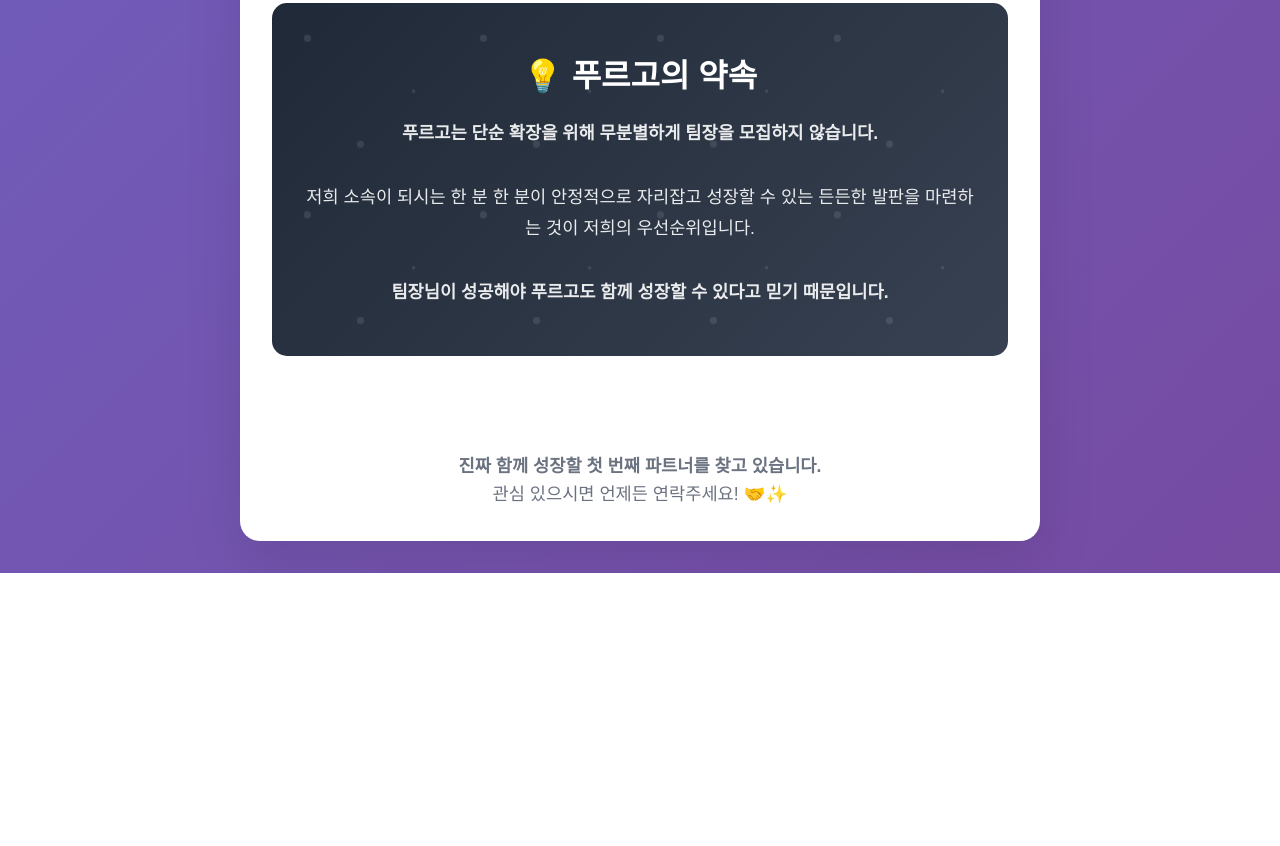
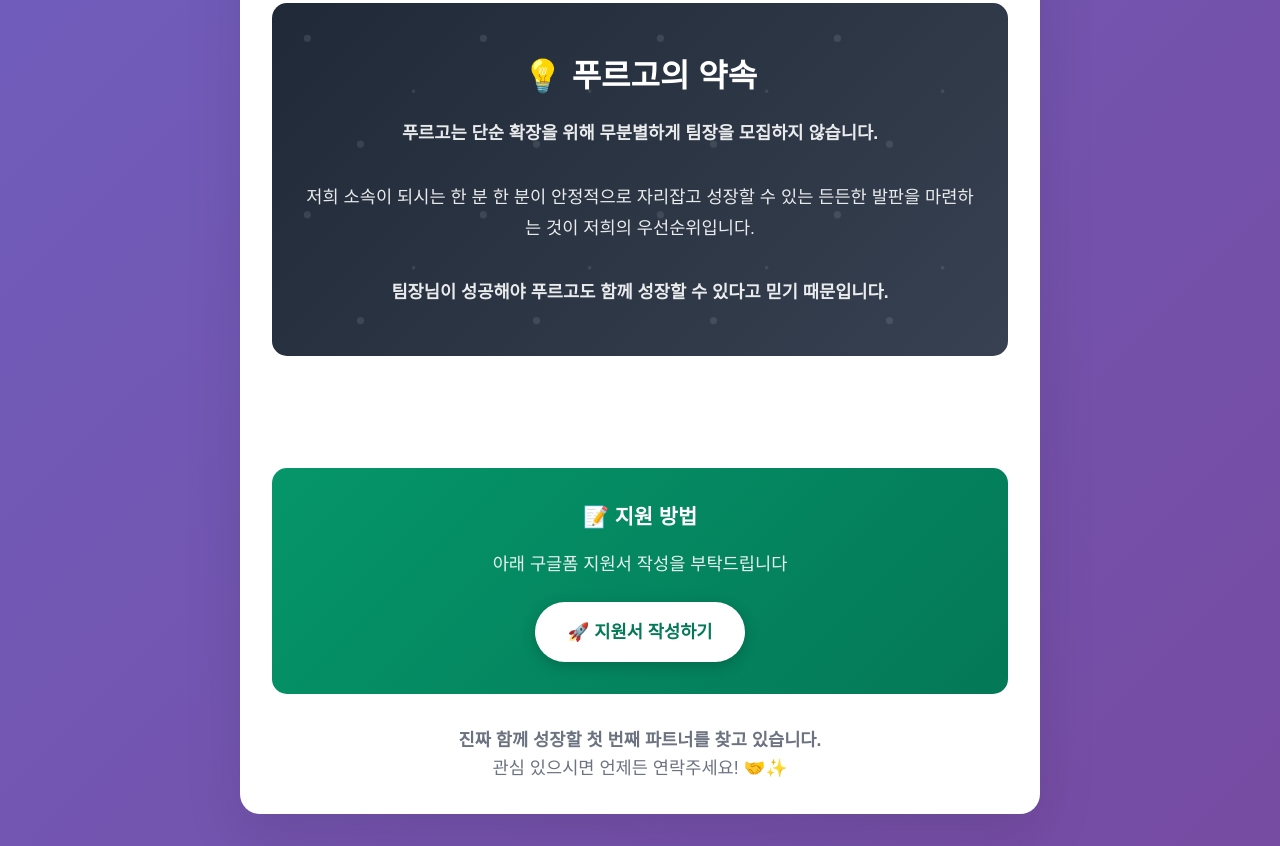
Before and after one commit to test20240515/s, a plain HTML site: page purgo_recruitment_website.html in a window 1280 px wide. Shown: the part 3936-4782 px from the top of the page. Before the commit the page ends 4509 px from the top, so only its background shows below. Drawn offline with Linux system fonts and the light colour scheme.

Commit message:
Add files via upload

```diff
--- a/purgo_recruitment_website.html
+++ b/purgo_recruitment_website.html
@@ -487,8 +487,23 @@
         </div>
 
         <footer class="footer">
-            <strong>진짜 함께 성장할 첫 번째 파트너를 찾고 있습니다.</strong><br>
-            관심 있으시면 언제든 연락주세요! 🤝✨
+            <div style="background: linear-gradient(135deg, #059669 0%, #047857 100%); color: white; padding: 2rem; border-radius: 15px; margin: 1rem 0;">
+                <h3 style="color: white; margin-bottom: 1rem; font-size: 1.3rem;">📝 지원 방법</h3>
+                <p style="font-size: 1.1rem; margin-bottom: 1.5rem; opacity: 0.9;">
+                    아래 구글폼 지원서 작성을 부탁드립니다
+                </p>
+                <a href="https://forms.gle/zoTuJnguxsVYFbGn8"
+                   target="_blank"
+                   style="display: inline-block; background: white; color: #047857; padding: 1rem 2rem; border-radius: 50px; text-decoration: none; font-weight: 700; font-size: 1.1rem; transition: all 0.3s ease; box-shadow: 0 4px 15px rgba(0,0,0,0.2);"
+                   onmouseover="this.style.transform='scale(1.05)'; this.style.boxShadow='0 6px 20px rgba(0,0,0,0.3)'"
+                   onmouseout="this.style.transform='scale(1)'; this.style.boxShadow='0 4px 15px rgba(0,0,0,0.2)'">
+                    🚀 지원서 작성하기
+                </a>
+            </div>
+            <div style="margin-top: 2rem;">
+                <strong>진짜 함께 성장할 첫 번째 파트너를 찾고 있습니다.</strong><br>
+                관심 있으시면 언제든 연락주세요! 🤝✨
+            </div>
         </footer>
     </div>
 
```
